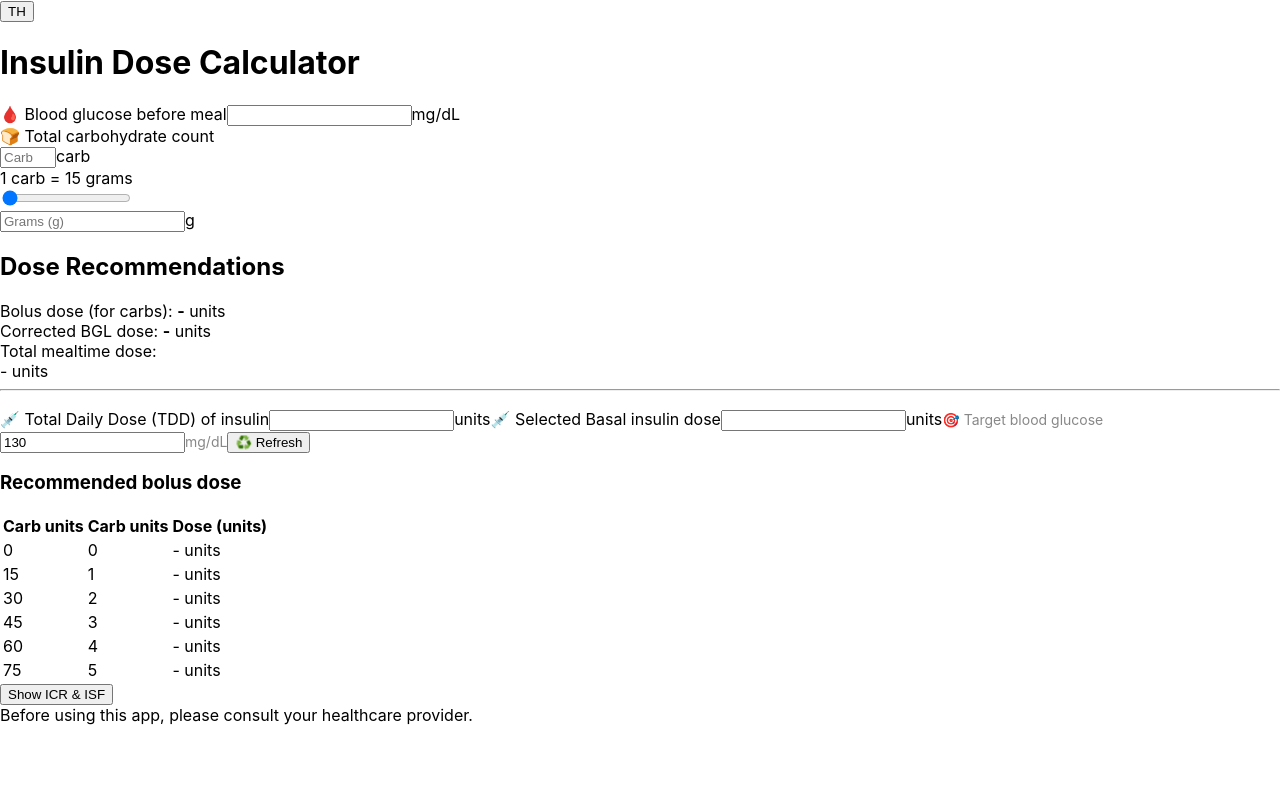
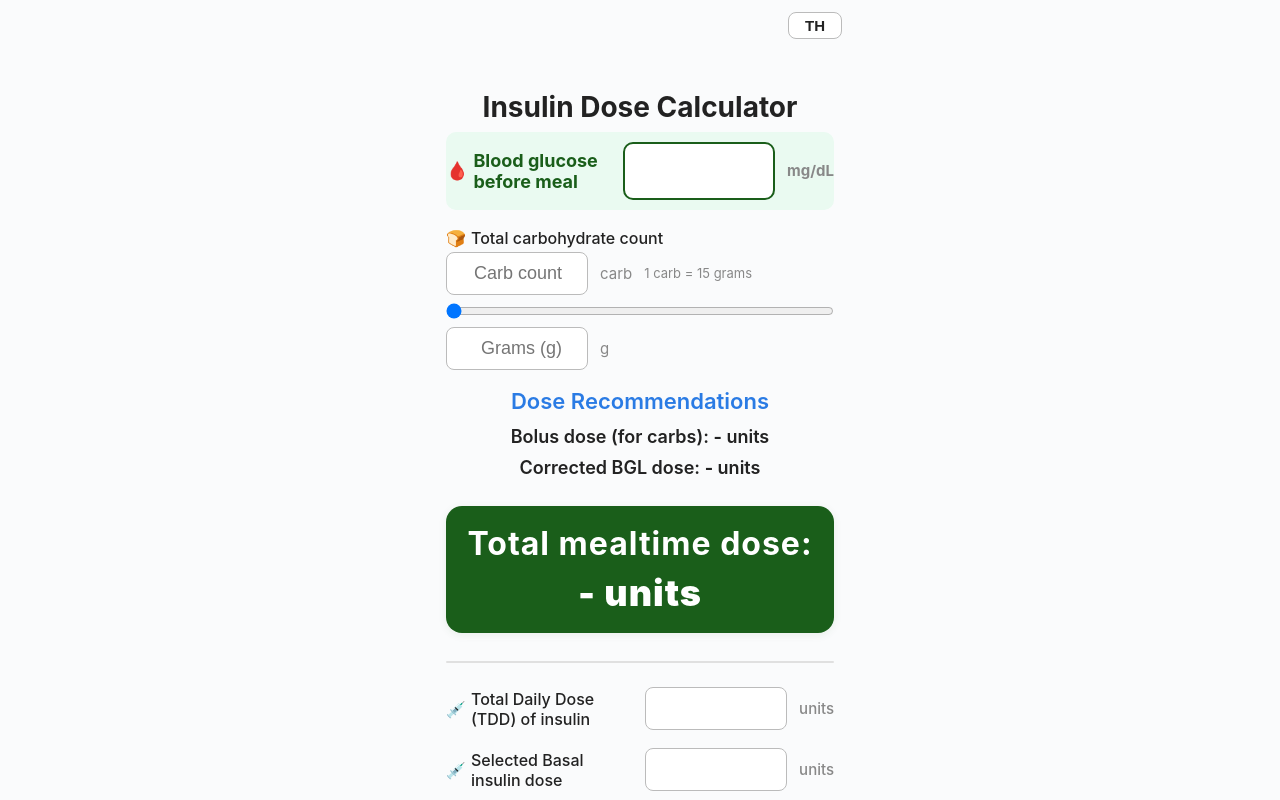
Before and after one commit to rachanonth/insulin-dose-calculator, a React (Create React App) app: page / in a window 1280 px wide. Shown: the top 800 px of the page. Built offline with nearby package versions, Linux system fonts and the light colour scheme.

Commit message:
Update App.css

```diff
--- a/src/App.css
+++ b/src/App.css
@@ -36,3 +36,289 @@
     transform: rotate(360deg);
   }
 }
+
+body, .app-root {
+  min-height: 100vh;
+  background: #fafbfc;
+  display: flex;
+  flex-direction: column;
+  align-items: center;
+  justify-content: flex-start;
+  margin: 0;
+}
+
+.lang-toggle {
+  width: 100%;
+  max-width: 420px;
+  display: flex;
+  justify-content: flex-end;
+  padding: 12px 16px 0 0;
+}
+
+.lang-toggle-btn {
+  border: 1px solid #bbb;
+  border-radius: 8px;
+  background: #fff;
+  color: #222;
+  font-weight: 600;
+  font-size: 15px;
+  padding: 4px 16px;
+  cursor: pointer;
+}
+
+.main-container {
+  width: 100%;
+  max-width: 420px;
+  margin: 32px 0 0 0;
+  padding: 0 16px;
+  box-sizing: border-box;
+}
+
+.heading {
+  font-size: 28px;
+  font-weight: 700;
+  color: #222;
+  margin-bottom: 8px;
+  text-align: center;
+  letter-spacing: 0;
+}
+
+.form-section {
+  display: flex;
+  flex-direction: column;
+  gap: 18px;
+  background: none;
+  padding: 0;
+  border-radius: 0;
+  box-shadow: none;
+}
+
+.bg-label-row {
+  font-size: 18px;
+  color: #1a5e1a;
+  font-weight: 700;
+  display: flex;
+  flex-direction: row;
+  align-items: center;
+  background: #eafaf1;
+  padding: 10px 0;
+  border-radius: 10px;
+  gap: 6px;
+  justify-content: flex-start;
+}
+
+.bg-label-icon {
+  display: flex;
+  align-items: center;
+  gap: 5px;
+  min-width: 36px;
+}
+
+.bg-input {
+  flex: 1;
+  max-width: 120px;
+  font-size: 22px;
+  padding: 14px;
+  margin-left: 6px;
+  border-radius: 10px;
+  border: 2px solid #1a5e1a;
+  background: #fff;
+  outline: none;
+  font-weight: 700;
+  color: #1a5e1a;
+  text-align: right;
+}
+
+.unit-label {
+  margin-left: 6px;
+  color: #888;
+  font-size: 15px;
+}
+
+.carb-section {
+  width: 100%;
+}
+.carb-label-row {
+  font-size: 16px;
+  color: #222;
+  font-weight: 500;
+  margin-bottom: 4px;
+  display: flex;
+  align-items: center;
+  gap: 5px;
+  min-width: 36px;
+}
+.carb-inputs-col {
+  display: flex;
+  flex-direction: column;
+  gap: 8px;
+  width: 100%;
+}
+.carb-row {
+  display: flex;
+  flex-direction: row;
+  align-items: center;
+  gap: 6px;
+  width: 100%;
+  justify-content: flex-start;
+}
+.carb-input {
+  flex: 1;
+  max-width: 120px;
+  font-size: 18px;
+  padding: 10px;
+  border-radius: 8px;
+  border: 1px solid #bbb;
+  background: #fff;
+  outline: none;
+  text-align: right;
+}
+.carb-slider {
+  width: 100%;
+  margin: 0;
+}
+.carb-helper {
+  font-size: 13px;
+  color: #888;
+  min-width: 70px;
+  margin-left: 6px;
+}
+
+.section-title {
+  font-size: 22px;
+  font-weight: 600;
+  color: #2a7be4;
+  margin-bottom: 12px;
+  text-align: center;
+  letter-spacing: 0;
+}
+.dose-row {
+  font-size: 18px;
+  color: #222;
+  margin: 10px 0;
+}
+.total-dose-box {
+  font-weight: bold;
+  font-size: 32px;
+  color: #fff;
+  background: #1a5e1a;
+  border-radius: 16px;
+  padding: 18px 0;
+  margin: 28px 0 0 0;
+  text-align: center;
+  letter-spacing: 1px;
+  box-shadow: 0 2px 8px rgba(26,94,26,0.08);
+}
+.total-dose-value {
+  font-size: 36px;
+  font-weight: 900;
+  display: inline-block;
+  margin-top: 8px;
+}
+.divider {
+  border: none;
+  border-top: 2px solid #e0e0e0;
+  margin: 28px 0 24px 0;
+  border-radius: 2px;
+}
+.tdd-label-row, .basal-label-row, .target-label-row {
+  font-size: 16px;
+  color: #222;
+  font-weight: 500;
+  display: flex;
+  flex-direction: row;
+  align-items: center;
+  gap: 6px;
+  justify-content: flex-start;
+}
+.tdd-input, .basal-input {
+  flex: 1;
+  max-width: 120px;
+  font-size: 18px;
+  padding: 10px;
+  margin-left: 6px;
+  border-radius: 8px;
+  border: 1px solid #bbb;
+  background: #fff;
+  outline: none;
+  text-align: right;
+}
+.target-input {
+  flex: 1;
+  max-width: 100px;
+  font-size: 15px;
+  padding: 7px;
+  margin-left: 6px;
+  border-radius: 7px;
+  border: 1px solid #ccc;
+  background: #fafbfc;
+  outline: none;
+  color: #888;
+  text-align: right;
+}
+.refresh-btn {
+  margin: 10px auto 0 auto;
+  padding: 7px 22px;
+  border-radius: 8px;
+  border: 1px solid #e74c3c;
+  background: #fff;
+  color: #e74c3c;
+  font-weight: 500;
+  font-size: 15px;
+  cursor: pointer;
+  display: flex;
+  align-items: center;
+  gap: 8px;
+}
+.table-section {
+  margin-top: 36px;
+  width: 100%;
+}
+.table-title {
+  font-size: 18px;
+  font-weight: 600;
+  color: #2a7be4;
+  margin-bottom: 10px;
+  text-align: center;
+}
+.bolus-table {
+  width: 100%;
+  border-collapse: collapse;
+  font-size: 16px;
+  background: none;
+}
+.bolus-table th {
+  text-align: left;
+  padding: 6px;
+  border: none;
+  color: #222;
+}
+.bolus-table td {
+  padding: 6px;
+  border: none;
+  color: #222;
+  text-align: right;
+}
+.ratios-toggle-btn {
+  margin: 18px auto 0 auto;
+  display: block;
+  padding: 6px 18px;
+  border-radius: 8px;
+  border: 1px solid #2a7be4;
+  background: #fff;
+  color: #2a7be4;
+  font-weight: 500;
+  font-size: 15px;
+  cursor: pointer;
+}
+.ratios-section {
+  text-align: center;
+  margin: 10px 0 0 0;
+}
+.footer {
+  margin: 32px 0 0 0;
+  color: #888;
+  font-size: 14px;
+  text-align: center;
+  width: 100%;
+}
```
